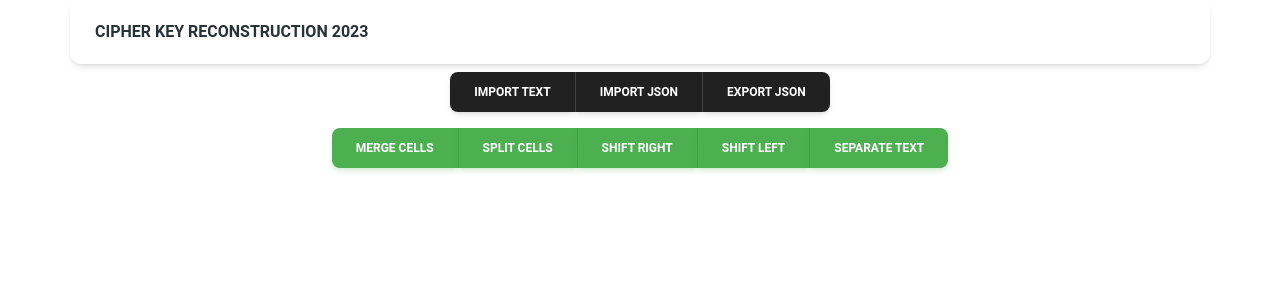
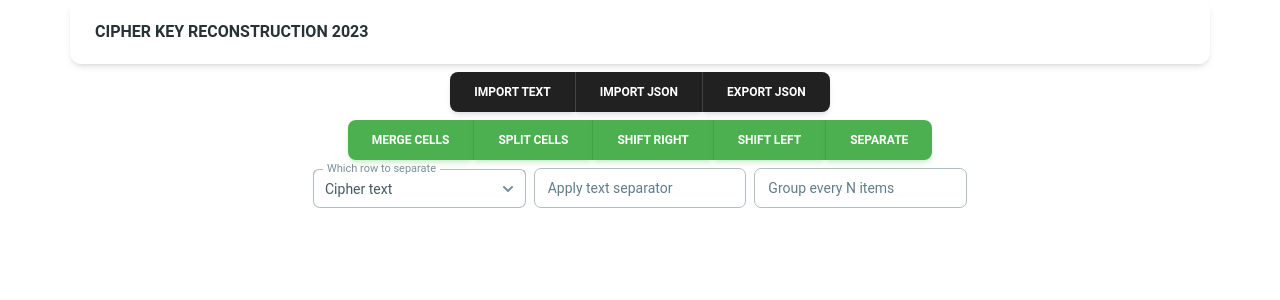
Before and after one commit to stanislavmarochok/key-reconstruction, a React (Create React App) app: page / in a window 1280 px wide. Shown: the top 300 px of the page. Built offline with nearby package versions, Linux system fonts and the light colour scheme.

Commit message:
Added cells separation functionality

```diff
--- a/src/components/App.js
+++ b/src/components/App.js
@@ -25,8 +25,8 @@
     ref.current.shiftCellsLeft();
   }
 
-  const handleSeparateCells = () => {
-    ref.current.separateCells();
+  const handleSeparateCells = (row, textSeparator, groupItems) => {
+    ref.current.separateCells(row, textSeparator, groupItems);
   }
 
   return (<>
--- a/src/components/Buttons.js
+++ b/src/components/Buttons.js
@@ -1,15 +1,13 @@
 import {
-    Button, ButtonGroup, Dialog, DialogBody, DialogHeader, Input
+    Button, ButtonGroup, Dialog, DialogBody, DialogHeader, Input, Option, Select
 } from "@material-tailwind/react";
 import {useState} from "react";
 
 function Buttons(props) {
     const [isImportTextDialogOpen, setIsImportTextDialogOpen] = useState(false);
-    const [isSeparateCellsDialogOpen, setIsSeparateCellsDialogOpen] = useState(false);
+    const [selectedRowType, setSelectedRowType] = useState("cipherText");
 
     const handleOpenImportTextDialog = () => setIsImportTextDialogOpen(!isImportTextDialogOpen);
-
-    const handleOpenSeparateCellsDialog = () => setIsSeparateCellsDialogOpen(!isSeparateCellsDialogOpen);
 
     const uploadText = async (e, onChangeHandler) => {
         e.preventDefault();
@@ -38,6 +36,13 @@
         );
     }
 
+    const handleSeparateCells = (e) => {
+        const textSeparator = document.getElementById('text-separator-input').value;
+        const groupItems = parseInt(document.getElementById('group-items-input').value);
+
+        props.handleSeparateCells(selectedRowType, textSeparator, groupItems);
+    }
+
     const renderDialog = (title) => {
         return (
             <Dialog open={isImportTextDialogOpen} handler={handleOpenImportTextDialog}>
@@ -64,23 +69,8 @@
         );
     }
 
-    const renderSeparateCellsDialog = () => {
-        return (
-            <Dialog open={isSeparateCellsDialogOpen} handler={handleOpenSeparateCellsDialog}>
-                <DialogHeader className="uppercase">Separate cells</DialogHeader>
-                <DialogBody divider>
-                    <div className="mb-4 flex flex-col gap-6">
-                        <Input size="lg" label="Name" />
-                        <Input size="lg" label="Email" />
-                        <Input type="password" size="lg" label="Password" />
-                    </div>
-                </DialogBody>
-            </Dialog>
-        );
-    }
-
     return (
-        <div className="flex flex-col w-max gap-4 mx-auto mt-2">
+        <div className="flex flex-col w-max gap-2 mx-auto mt-2">
             <ButtonGroup className="mx-auto">
                 <Button onClick={handleOpenImportTextDialog}>import text</Button>
                 <Button>import json</Button>
@@ -91,11 +81,19 @@
                 <Button onClick={props.handleSplitCells}>split cells</Button>
                 <Button onClick={props.handleShiftCellsRight}>shift right</Button>
                 <Button onClick={props.handleShiftCellsLeft}>shift left</Button>
-                <Button onClick={handleOpenSeparateCellsDialog}>separate text</Button>
+                <Button onClick={handleSeparateCells}>separate</Button>
             </ButtonGroup>
 
+            <div className="mb-4 flex gap-2">
+                <Select id="row-select" label="Which row to separate" value={selectedRowType} onChange={(e) => setSelectedRowType(e)}>
+                    <Option value="cipherText">Cipher text</Option>
+                    <Option value="plainText">Plain text</Option>
+                </Select>
+                <Input id="text-separator-input" size="md" label="Apply text separator" />
+                <Input id="group-items-input" size="md" label="Group every N items" type="number" min="1" />
+            </div>
+
             {renderDialog("import plain text here", props.setPlainText)}
-            {renderSeparateCellsDialog()}
         </div>
     );
 }
--- a/src/components/Main.js
+++ b/src/components/Main.js
@@ -19,8 +19,8 @@
         shiftCellsLeft() {
             _ref.current.shiftCellsLeft();
         },
-        separateCells() {
-            _ref.current.separateCells();
+        separateCells(row, textSeparator, groupItems) {
+            _ref.current.separateCells(row, textSeparator, groupItems);
         }
     }));
 
--- a/src/components/Row.js
+++ b/src/components/Row.js
@@ -1,6 +1,7 @@
 import {forwardRef, useEffect, useImperativeHandle, useState} from "react";
 import TextCell from "./TextCell";
 import {mergeCellsF, separateCellsF, shiftCellsLeftF, shiftCellsRightF, splitCellsF} from "../functions/cells";
+import {Typography} from "@material-tailwind/react";
 
 const Row = forwardRef((props, ref) => {
     const [row, setRow] = useState(props.data);
@@ -20,8 +21,8 @@
         shiftCellsLeft() {
             shiftCellsLeft();
         },
-        separateCells() {
-            separateCells();
+        separateCells(rowName, textSeparator, groupItems) {
+            separateCells(rowName, textSeparator, groupItems);
         }
     }));
 
@@ -70,6 +71,16 @@
         </tr>
     }
 
+    const renderRowIndexes = () => {
+        return <tr>
+            {row && row.map((cell, idx) => <td align={"center"} key={`index-cell-${idx}`}>
+                <Typography className="text-[0.6em]">
+                    {idx}
+                </Typography>
+            </td>)}
+        </tr>;
+    }
+
     const mergeCells = () => {
         let result = mergeCellsF(row, selectedPlainTextCells, selectedCipherTextCells);
         if (!result){
@@ -114,23 +125,23 @@
         setSelectedCipherTextCells(result.selectedCipherTextCells);
     };
 
-    const separateCells = () => {
-        let result = separateCellsF(row, selectedPlainTextCells, selectedCipherTextCells);
+    const separateCells = (rowName, textSeparator, groupItems) => {
+        let result = separateCellsF(row, rowName, textSeparator, groupItems);
         if (!result){
             return;
         }
 
         setRow(result.row);
-        setSelectedPlainTextCells(result.selectedPlainTextCells);
-        setSelectedCipherTextCells(result.selectedCipherTextCells);
     };
 
     return (<>
         <div className="mt-2 mx-auto w-full">
             <table className="w-fit mx-auto">
                 <tbody>
+                    {renderRowIndexes()}
                     {renderRow(true, props._key, isPlainTextCellSelected)}
                     {renderRow(false, props._key, isCipherTextCellSelected)}
+                    {renderRowIndexes()}
                 </tbody>
             </table>
         </div>
--- a/src/components/Rows.js
+++ b/src/components/Rows.js
@@ -30,9 +30,9 @@
                 rowsRef.current[i].shiftCellsLeft();
             }
         },
-        separateCells() {
+        separateCells(row, textSeparator, groupItems) {
             for (let i = 0; i < rowsRef.current.length; i++){
-                rowsRef.current[i].separateCells();
+                rowsRef.current[i].separateCells(row, textSeparator, groupItems);
             }
         }
     }));
--- a/src/functions/cells.js
+++ b/src/functions/cells.js
@@ -2,6 +2,9 @@
     // remove empty cells from the end
     while (true){
         let idx = _row.length - 1;
+        if (idx < 0)
+            return;
+
         let cell = _row[idx];
         if (!cell || (cell.plainText === false && cell.cipherText === false)){
             _row.pop();
@@ -17,11 +20,13 @@
         if (!cell || (cell.plainText === false && cell.cipherText === false)){
             _row.shift();
 
-            for (let i = 0; i < _selectedPlainTextCells.length; i++)
-                _selectedPlainTextCells[i] -= 1;
+            if (_selectedPlainTextCells && _selectedPlainTextCells.length > 0)
+                for (let i = 0; i < _selectedPlainTextCells.length; i++)
+                    _selectedPlainTextCells[i] -= 1;
 
-            for (let i = 0; i < _selectedCipherTextCells.length; i++)
-                _selectedCipherTextCells[i] -= 1;
+            if (_selectedCipherTextCells && _selectedCipherTextCells.length > 0)
+                for (let i = 0; i < _selectedCipherTextCells.length; i++)
+                    _selectedCipherTextCells[i] -= 1;
         }
         else
             break;
@@ -275,50 +280,56 @@
     return shiftCellsLeft();
 }
 
-export const separateCellsF = (row, selectedPlainTextCells, selectedCipherTextCells) => {
+export const separateCellsF = (row, rowName, textSeparator, groupItems) => {
     const separateCells = () => {
         let _row = JSON.parse(JSON.stringify(row));
-        let _selectedPlainTextCells = JSON.parse(JSON.stringify(selectedPlainTextCells));
-        let _selectedCipherTextCells = JSON.parse(JSON.stringify(selectedCipherTextCells));
-        if (_row.length <= 1) {
-            return false;
+
+        let wholeText = "";
+        for (let i = 0; i < _row.length; i++){
+            let cell = _row[i];
+            if (cell[rowName] !== false)
+                wholeText += cell[rowName];
         }
 
-        separateRowCells(_row, _selectedPlainTextCells, 'plainText');
-        separateRowCells(_row, _selectedCipherTextCells, 'cipherText');
+        let splittedTextGroups = [];
+        if (textSeparator){
+            let groups = wholeText.split(textSeparator);
+            for (let i = 0; i < groups.length; i++){
+                splittedTextGroups.push(groups[i]);
+                splittedTextGroups.push(textSeparator);
+            }
+        }
 
-        removeEmptyCells(_row, _selectedPlainTextCells, _selectedCipherTextCells);
+        if (groupItems){
+            splittedTextGroups = [];
+            for (let i = 0; i < wholeText.length; i += groupItems){
+                let groups = [];
+                for (let j = 0; j < groupItems; j++){
+                    groups.push(wholeText[i + j]);
+                }
+                splittedTextGroups.push(groups.join(''));
+            }
+        }
+
+        for (let i = 0; i < splittedTextGroups.length; i++){
+            if (i >= _row.length)
+                break;
+            _row[i][rowName] = splittedTextGroups[i];
+        }
+
+        for (let i = splittedTextGroups.length; i < _row.length; i++){
+            if (i >= _row.length)
+                break;
+            _row[i][rowName] = false;
+        }
+
+        removeEmptyCells(_row);
 
         return {
             row: _row,
-            selectedPlainTextCells: _selectedPlainTextCells,
-            selectedCipherTextCells: _selectedCipherTextCells
+            selectedPlainTextCells: [],
+            selectedCipherTextCells: []
         };
-    }
-
-    const separateRowCells = (_row, _selectedTextCells, text) => {
-        let idx = 0;
-        while (true) {
-            if (idx >= _row.length)
-                break;
-
-            if (!_selectedTextCells.includes(idx)) {
-                idx++;
-                continue;
-            }
-
-            if (_row[idx - 1][text] !== false){
-                idx++;
-                continue;
-            }
-
-            _row[idx - 1][text] = _row[idx][text];
-            _row[idx][text] = false;
-
-            for (let i = 0; i < _selectedTextCells.length; i++)
-                if (_selectedTextCells[i] === idx)
-                    _selectedTextCells[i] -= 1;
-        }
     }
 
     return separateCells();
```
Also changed, not shown: test_data/ciphertext_short.txt.
